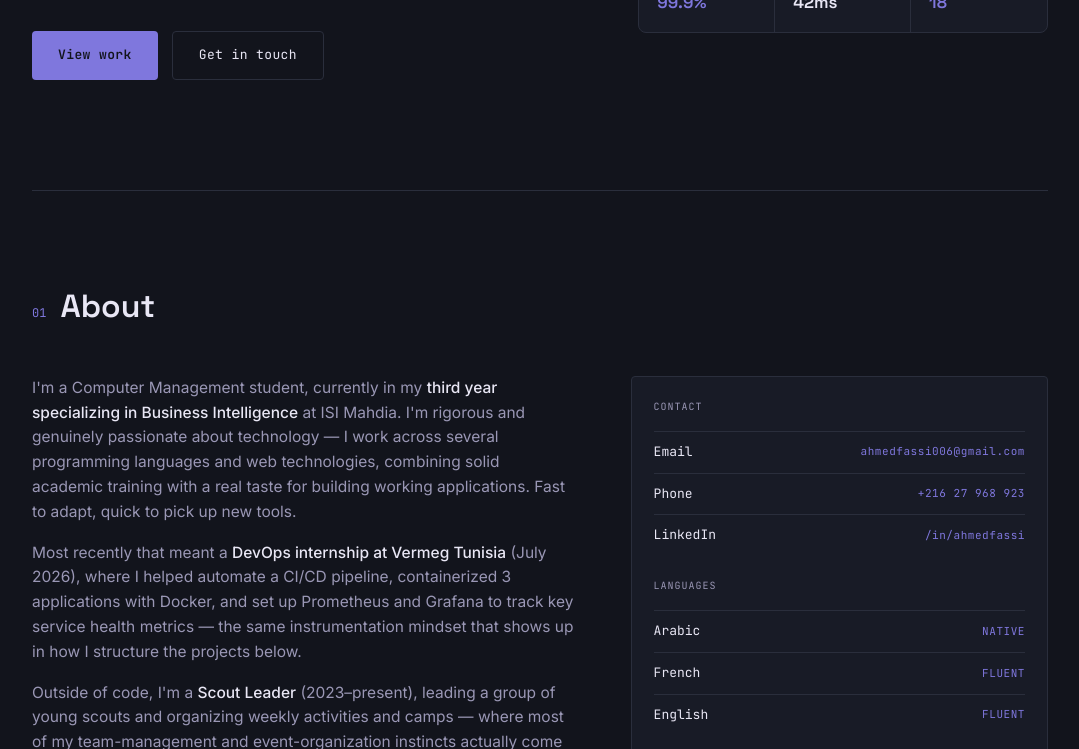
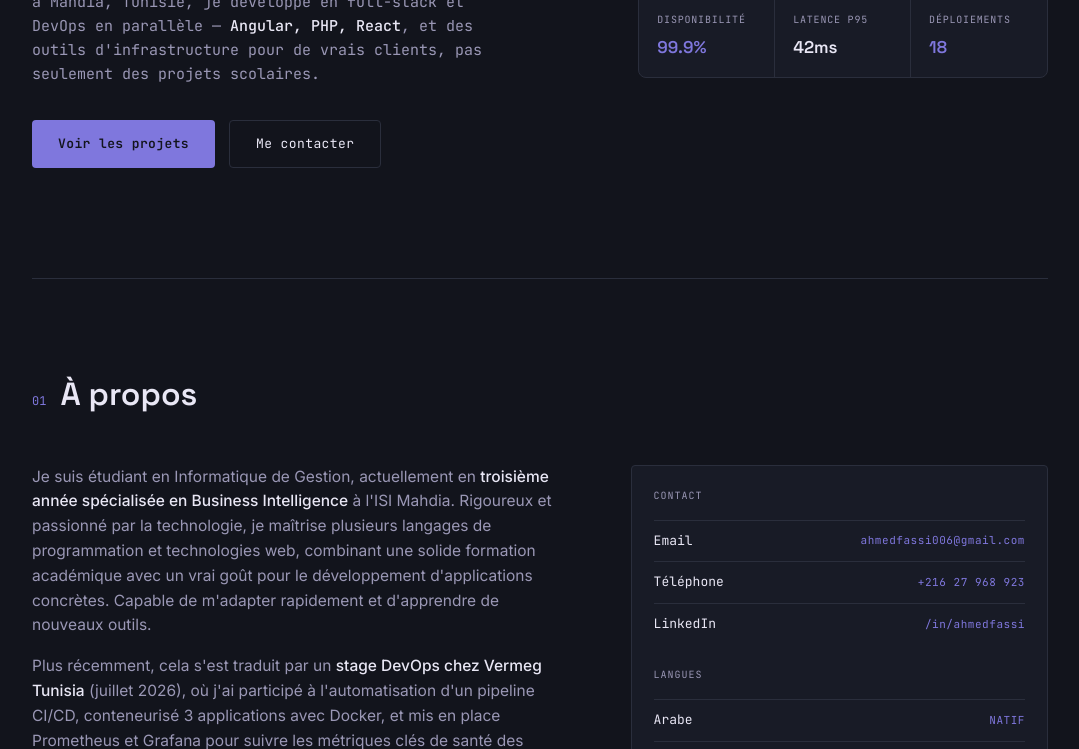
Before and after one commit to ahmedfassi/portfolio, a website: page index.html in a window 1280 px wide. Shown: the part 438-1187 px from the top of the page, without its empty margins (100-1179 px from the left). Drawn offline with Linux system fonts and the light colour scheme.

Commit message:
Change default language to French in index.html

```diff
--- a/index.html
+++ b/index.html
@@ -676,7 +676,7 @@
     fr: { sending: 'Envoi…', success: 'Message envoyé — merci ! Je vous répondrai bientôt.', error: "Impossible d'envoyer le message. Réessayez ou envoyez un e-mail directement.", submit: 'Envoyer le message' },
   };
 
-  let currentLang = localStorage.getItem('portfolio-lang') || 'en';
+  let currentLang = localStorage.getItem('portfolio-lang') || 'fr';
 
   function applyLang(lang) {
     currentLang = lang;
```
